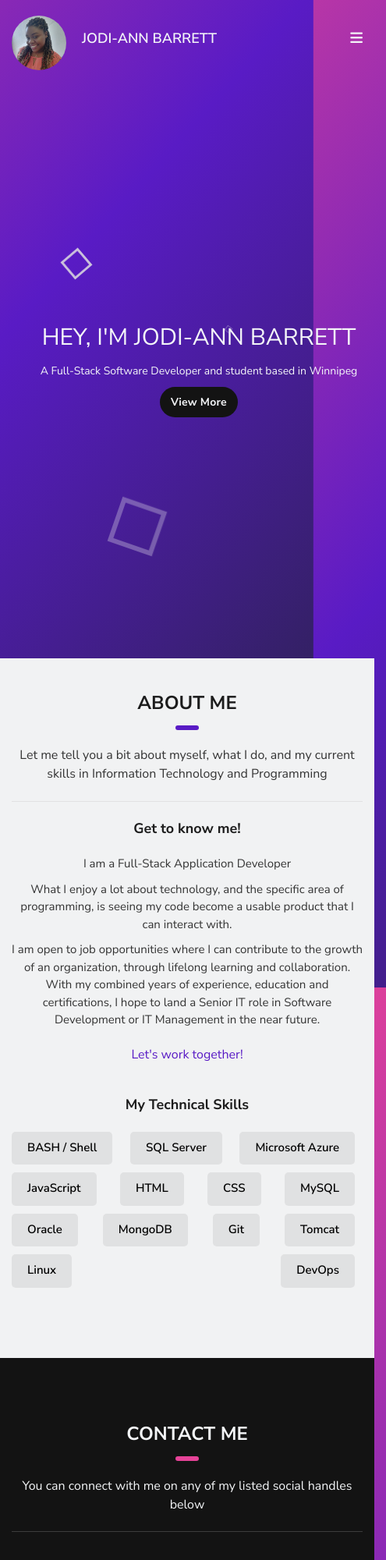
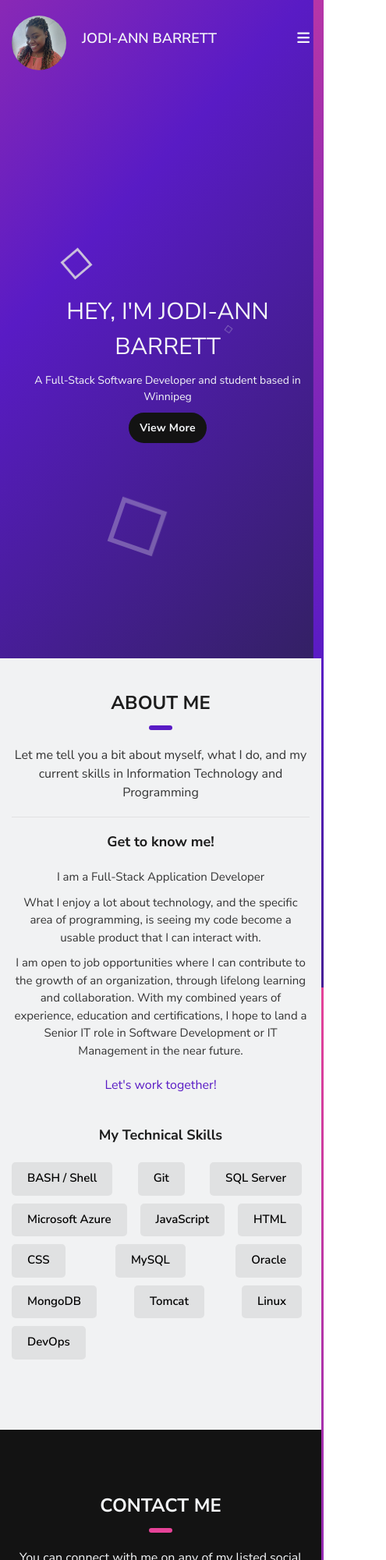
Before and after one commit to moorebarrett-jodiann/moorejodiannc, a plain HTML site: page index.html in a window 390 px wide. Shown: the top 2000 px of the page at 78% size, 495 px wide, since content can reach past the window. Drawn offline with Linux system fonts and the light colour scheme.

```diff
--- a/index.html
+++ b/index.html
@@ -72,6 +72,7 @@
                             <h3>My Technical Skills</h3>
                             <div class="flexbox">
                                 <div class="skills">BASH / Shell</div>
+                                <div class="skills">Git</div>
                                 <div class="skills">SQL Server</div>
                                 <div class="skills">Microsoft Azure</div>
                                 <div class="skills">JavaScript</div>
@@ -80,7 +81,6 @@
                                 <div class="skills">MySQL</div>
                                 <div class="skills">Oracle</div>
                                 <div class="skills">MongoDB</div>
-                                <div class="skills">Git</div>
                                 <div class="skills">Tomcat</div>
                                 <div class="skills">Linux</div>
                                 <div class="skills">DevOps</div>
--- a/src/stylesheet/index.css
+++ b/src/stylesheet/index.css
@@ -128,7 +128,7 @@
 header {
     line-height: var(--app-header-line-height);
     height: 100px;
-    min-width: 480px;
+    min-width: 412px;
 }
 
 header h1 {
@@ -237,7 +237,7 @@
     display: grid;
     place-items: center;
     height: calc(100vh - 100px);
-    min-width: 480px;
+    min-width: 400px;
 }
 
 .biography {
@@ -329,7 +329,7 @@
     padding: 40px 0px;
     display: grid;
     place-items: center;
-    min-width: 480px;
+    min-width: 412px;
 }
 
 .about-me .sub-heading {
@@ -468,7 +468,7 @@
     padding: 40px 0px;
     text-align: center;
     display: grid;
-    min-width: 480px;
+    min-width: 412px;
 }
 
 .contact .sub-heading {
```
Also changed, not shown: src/scripts/index.js (+0 -18 lines).
